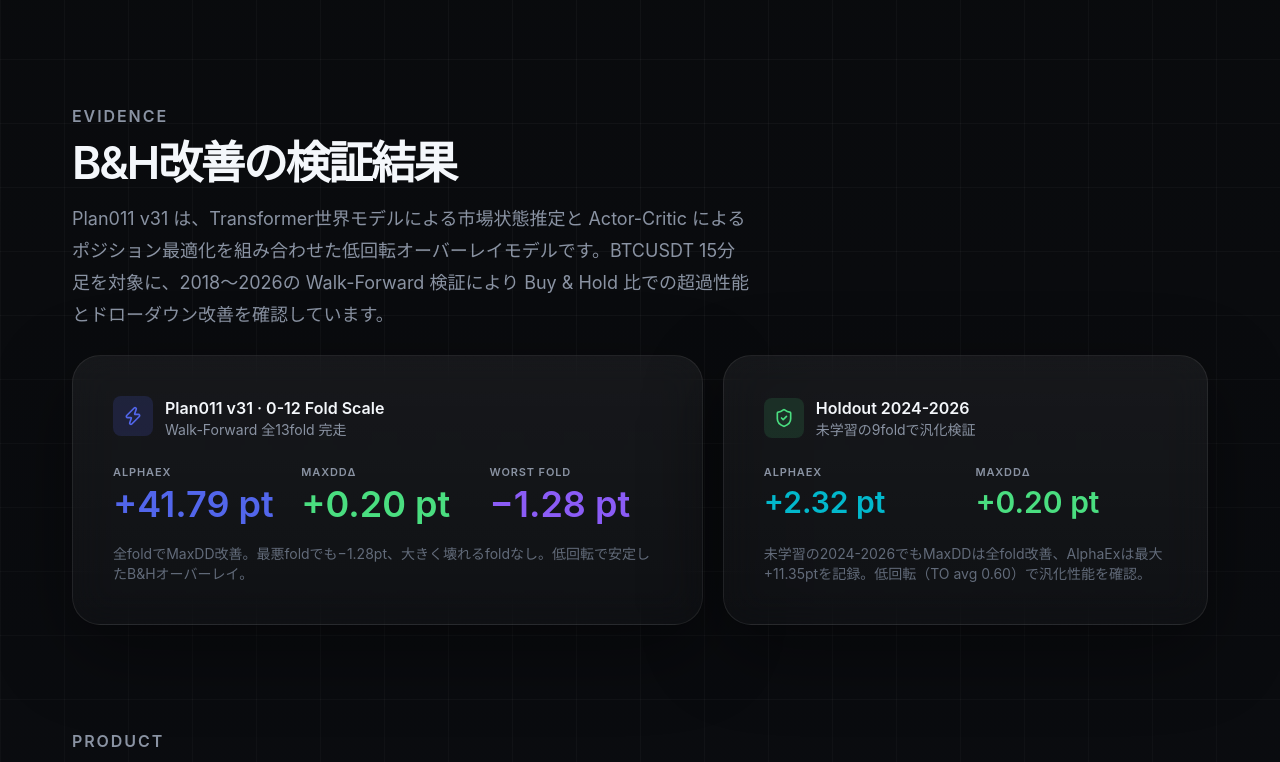
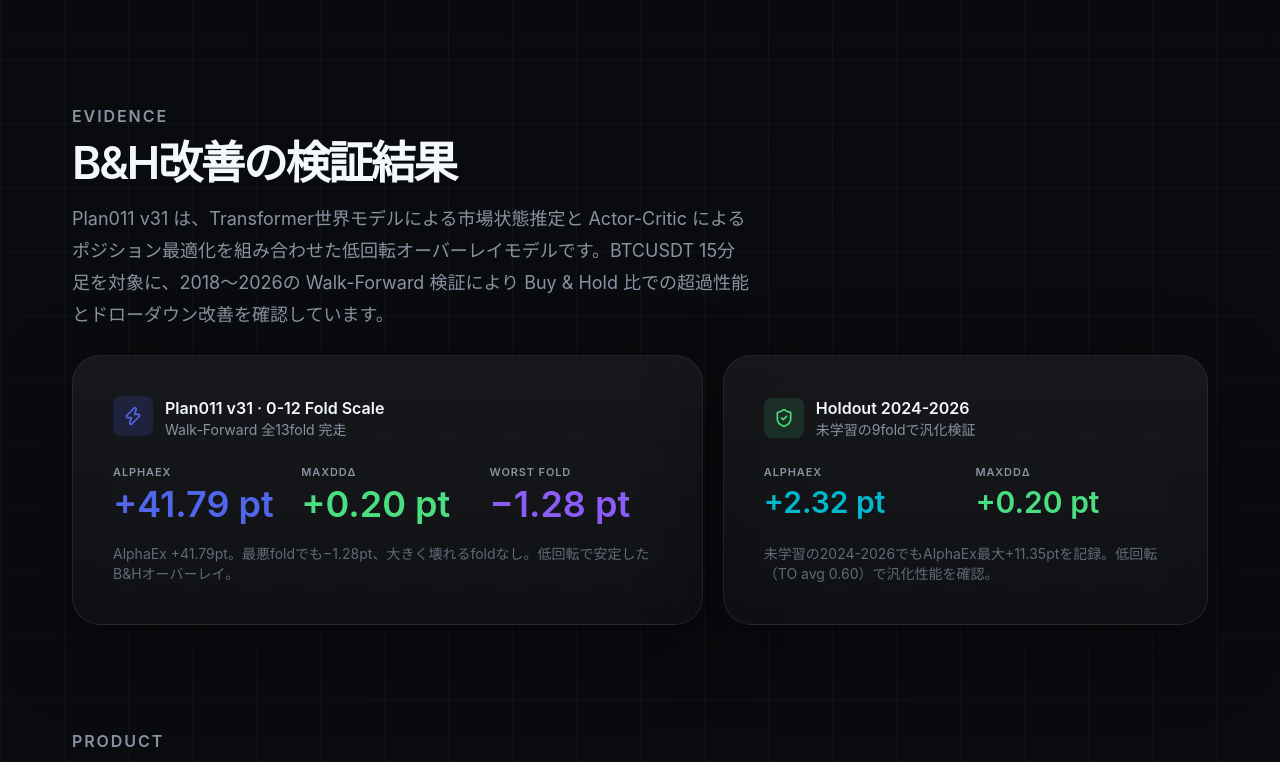
Before and after one commit to shinji-ogasa/unidream-demo-web, a Next.js app: page /homepage in a window 1280 px wide. Shown: the part 1221-1983 px from the top of the page. Built offline with nearby package versions, Linux system fonts and the light colour scheme.

Commit message:
fix: remove incorrect MaxDD improvement claim across all cards

```diff
--- a/src/app/homepage/page.tsx
+++ b/src/app/homepage/page.tsx
@@ -23,7 +23,7 @@ const NAV_ITEMS = ["プロダクト", "研究成果", "技術", "研究", "会
 const METRICS = [
   { label: "Market", value: "BTCUSDT · 15m", sub: "2018–2026 の実データで検証", color: "text-[#02b8cc]" },
   { label: "Benchmark", value: "Buy & Hold", sub: "単純保有に対する超過性能を測定", color: "text-[#8a93a3]" },
-  { label: "Scale", value: "0-12 Fold 完走", sub: "全foldでMaxDD改善", color: "text-[#4ade80]" },
+  { label: "Scale", value: "0-12 Fold 完走", sub: "AlphaEx +41.79pt", color: "text-[#4ade80]" },
   { label: "Holdout", value: "2024-2026", sub: "未学習期間で汎化検証", color: "text-[#5266eb]" },
 ];
 
@@ -264,7 +264,7 @@ export default function HomepagePage() {
               <div><p className="label">MaxDDΔ</p><p className="mt-1 text-4xl font-semibold text-[#4ade80]">+0.20 pt</p></div>
               <div><p className="label">Worst Fold</p><p className="mt-1 text-4xl font-semibold text-[#8b5cf6]">−1.28 pt</p></div>
             </div>
-            <p className="mt-5 text-sm text-[#626b7a] leading-5">全foldでMaxDD改善。最悪foldでも−1.28pt、大きく壊れるfoldなし。低回転で安定したB&Hオーバーレイ。</p>
+            <p className="mt-5 text-sm text-[#626b7a] leading-5">AlphaEx +41.79pt。最悪foldでも−1.28pt、大きく壊れるfoldなし。低回転で安定したB&Hオーバーレイ。</p>
           </AnimateInView>
           <AnimateInView className="card p-8 md:p-10 flex flex-col justify-between" x={20} y={0} delay={0.15}>
             <div>
@@ -277,7 +277,7 @@ export default function HomepagePage() {
                 <div><p className="label">MaxDDΔ</p><p className="mt-1 text-3xl font-semibold text-[#4ade80]">+0.20 pt</p></div>
               </div>
             </div>
-            <p className="mt-5 text-sm text-[#626b7a] leading-5">未学習の2024-2026でもMaxDDは全fold改善、AlphaExは最大+11.35ptを記録。低回転（TO avg 0.60）で汎化性能を確認。</p>
+            <p className="mt-5 text-sm text-[#626b7a] leading-5">未学習の2024-2026でもAlphaEx最大+11.35ptを記録。低回転（TO avg 0.60）で汎化性能を確認。</p>
           </AnimateInView>
         </div>
       </section>
```
